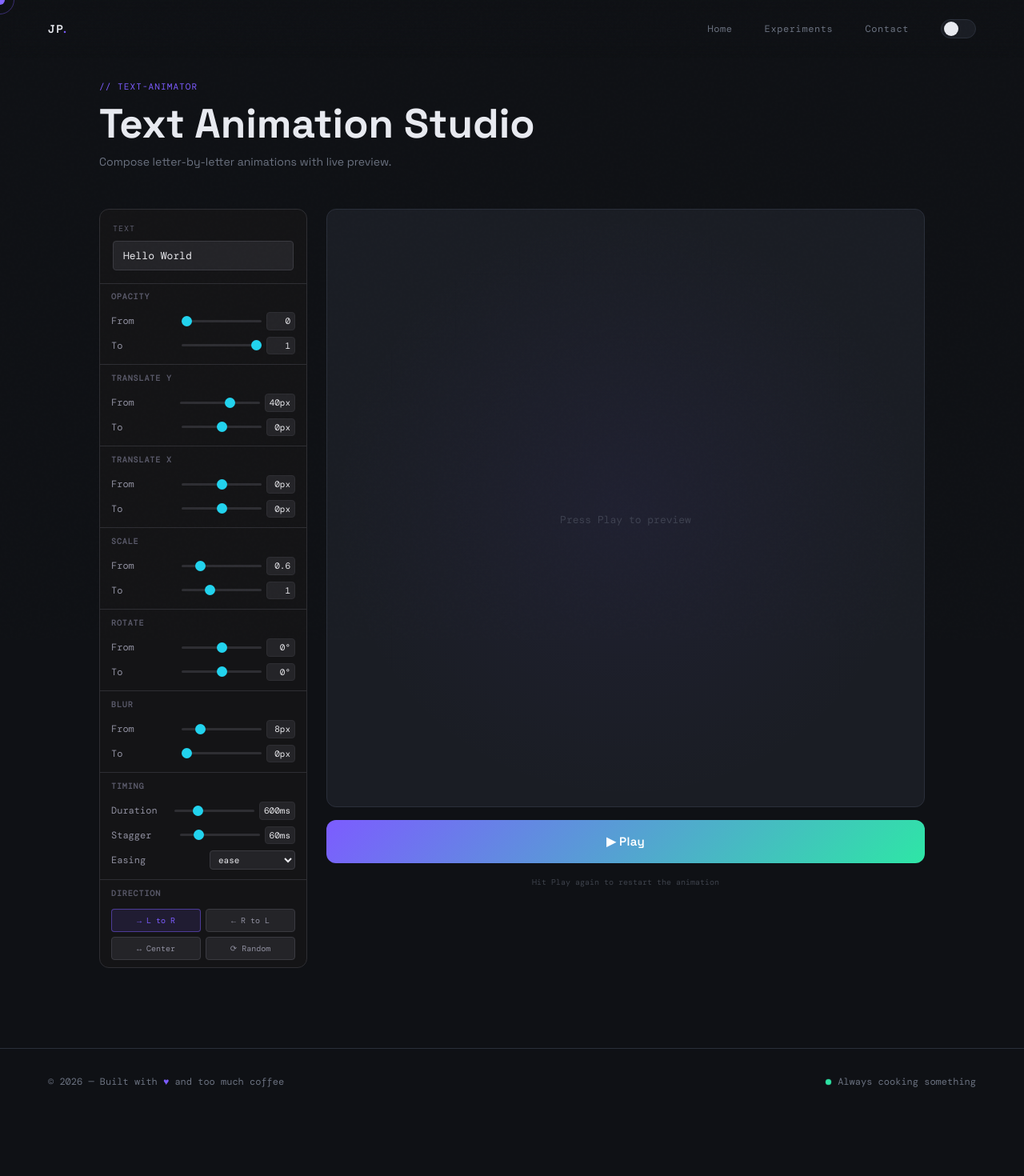
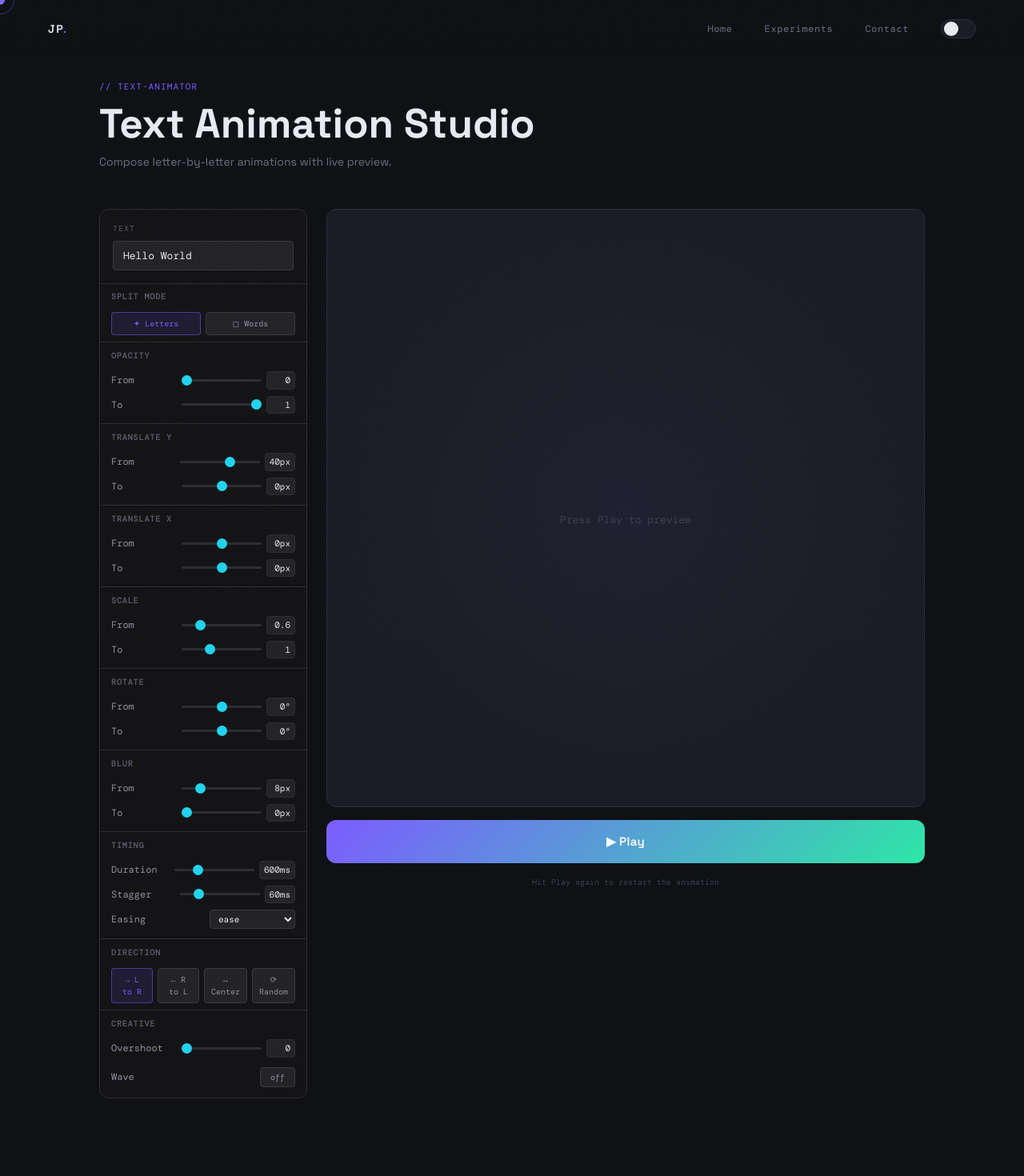
Before and after one commit to JPBelley/jeanphilippebelley-2026, a Next.js app: page /experiments/text-animator in a window 1280 px wide. Shown: the top 1470 px of the page at 80% size. Before the commit the page ends 1393 px from the top, so only its background shows below. Built offline with nearby package versions, Linux system fonts and the light colour scheme; a web font is replaced by a local one.

Commit message:
Sticky scroll

```diff
--- a/app/experiments/text-animator/page.jsx
+++ b/app/experiments/text-animator/page.jsx
@@ -20,10 +20,15 @@ const EASINGS = [
 ];
 
 const DIRECTIONS = [
-  { label: '→ L to R',    value: 'ltr' },
-  { label: '← R to L',    value: 'rtl' },
-  { label: '↔ Center',    value: 'center' },
-  { label: '⟳ Random',    value: 'random' },
+  { label: '→ L to R',  value: 'ltr' },
+  { label: '← R to L',  value: 'rtl' },
+  { label: '↔ Center',  value: 'center' },
+  { label: '⟳ Random',  value: 'random' },
+];
+
+const SPLIT_MODES = [
+  { label: '✦ Letters', value: 'letter' },
+  { label: '◻ Words',   value: 'word' },
 ];
 
 const DEFAULTS = {
@@ -38,16 +43,17 @@ const DEFAULTS = {
   duration:    600,
   easing:      'ease',
   direction:   'ltr',
+  splitMode:   'letter',
+  wave:        false,
+  waveAmp:     40,
+  waveFreq:    1.0,
+  overshoot:   0,
 };
 
 /* ─── Sub-components ────────────────────────────────────────────────────────── */
 
 function SectionHdr({ label }) {
-  return (
-    <div className="sec-hdr">
-      <span>{label}</span>
-    </div>
-  );
+  return <div className="sec-hdr"><span>{label}</span></div>;
 }
 
 function SliderRow({ label, value, min, max, step = 1, unit = '', onChange }) {
@@ -56,9 +62,7 @@ function SliderRow({ label, value, min, max, step = 1, unit = '', onChange }) {
       <span className="ctrl-label">{label}</span>
       <div className="ctrl-right">
         <input
-          type="range"
-          min={min} max={max} step={step}
-          value={value}
+          type="range" min={min} max={max} step={step} value={value}
           onChange={e => onChange(parseFloat(e.target.value))}
         />
         <span className="ctrl-val">{value}{unit}</span>
@@ -67,48 +71,79 @@ function SliderRow({ label, value, min, max, step = 1, unit = '', onChange }) {
   );
 }
 
+function ToggleGrid({ options, value, onChange }) {
+  return (
+    <div className="grid gap-1.5 pt-1" style={{ gridTemplateColumns: `repeat(${options.length}, 1fr)` }}>
+      {options.map(o => (
+        <button
+          key={o.value}
+          onClick={() => onChange(o.value)}
+          className="text-[10px] px-2 py-1.5 rounded border transition-colors duration-150"
+          style={{
+            background:  value === o.value ? 'rgba(124,92,255,0.12)' : 'var(--color-tool-bg3)',
+            borderColor: value === o.value ? 'rgba(124,92,255,0.5)'  : 'var(--color-tool-border2)',
+            color:       value === o.value ? 'var(--color-violet)'   : 'var(--color-tool-text2)',
+            fontFamily:  'var(--font-mono)',
+          }}
+        >
+          {o.label}
+        </button>
+      ))}
+    </div>
+  );
+}
+
 /* ─── Page ──────────────────────────────────────────────────────────────────── */
 
 export default function TextAnimator() {
-  const [cfg, setCfg]       = useState(DEFAULTS);
+  const [cfg, setCfg]         = useState(DEFAULTS);
   const [playKey, setPlayKey] = useState(0);
   const [playing, setPlaying] = useState(false);
   const randomOrder           = useRef([]);
 
   const set = (key, val) => setCfg(prev => ({ ...prev, [key]: val }));
 
-  /* Split text into character tokens (preserving spaces) */
-  const chars = cfg.text.split('');
+  /* Tokenise based on split mode */
+  const tokens = cfg.splitMode === 'word'
+    ? cfg.text.split(' ').filter(w => w.length > 0)
+    : cfg.text.split('');
 
-  /* Compute stagger delay per character index */
+  /* Stagger delay with optional wave distortion */
   const getDelay = (i) => {
-    const n = chars.length;
+    const n = tokens.length;
+    let base;
     switch (cfg.direction) {
-      case 'rtl':    return (n - 1 - i) * cfg.stagger;
-      case 'center': return Math.abs(i - (n - 1) / 2) * cfg.stagger;
-      case 'random': return (randomOrder.current[i] ?? i) * cfg.stagger;
-      default:       return i * cfg.stagger;
+      case 'rtl':    base = (n - 1 - i) * cfg.stagger; break;
+      case 'center': base = Math.abs(i - (n - 1) / 2) * cfg.stagger; break;
+      case 'random': base = (randomOrder.current[i] ?? i) * cfg.stagger; break;
+      default:       base = i * cfg.stagger;
     }
+    if (cfg.wave) {
+      const offset = Math.sin(i * cfg.waveFreq) * cfg.waveAmp;
+      return Math.max(0, base + offset);
+    }
+    return base;
   };
 
-  /* Play: shuffle random order then bump key to restart animations */
+  /* Overshoot generates a dynamic cubic-bezier, overriding the easing picker */
+  const effectiveEasing = cfg.overshoot > 0
+    ? `cubic-bezier(0.34,${(1 + cfg.overshoot).toFixed(2)},0.64,1)`
+    : cfg.easing;
+
   const play = () => {
-    const n = chars.length;
+    const n = tokens.length;
     const arr = Array.from({ length: n }, (_, i) => i);
     for (let i = arr.length - 1; i > 0; i--) {
       const j = Math.floor(Math.random() * (i + 1));
       [arr[i], arr[j]] = [arr[j], arr[i]];
     }
     randomOrder.current = arr;
-
     setPlayKey(k => k + 1);
     setPlaying(true);
-
     const totalDuration = (n - 1) * cfg.stagger + cfg.duration + 200;
     setTimeout(() => setPlaying(false), totalDuration);
   };
 
-  /* Dynamic keyframe name tied to playKey so each play restarts from scratch */
   const kf = `la${playKey}`;
   const keyframeCSS = `
     @keyframes ${kf} {
@@ -134,15 +169,9 @@ export default function TextAnimator() {
 
         {/* Header */}
         <div className="mb-12">
-          <p className="font-mono text-[11px] uppercase tracking-widest text-violet mb-3">
-            // text-animator
-          </p>
-          <h1 className="text-[clamp(28px,4vw,52px)] font-bold leading-none mb-3">
-            Text Animation Studio
-          </h1>
-          <p className="text-muted text-[14px]">
-            Compose letter-by-letter animations with live preview.
-          </p>
+          <p className="font-mono text-[11px] uppercase tracking-widest text-violet mb-3">// text-animator</p>
+          <h1 className="text-[clamp(28px,4vw,52px)] font-bold leading-none mb-3">Text Animation Studio</h1>
+          <p className="text-muted text-[14px]">Compose letter-by-letter animations with live preview.</p>
         </div>
 
         <div className="flex gap-6 items-start max-[900px]:flex-col">
@@ -157,13 +186,20 @@ export default function TextAnimator() {
             <div className="p-4 border-b border-tool-border">
               <p className="text-[10px] uppercase tracking-widest text-tool-text3 mb-2">Text</p>
               <input
-                type="text"
-                value={cfg.text}
+                type="text" value={cfg.text}
                 onChange={e => set('text', e.target.value)}
                 className="w-full bg-tool-bg3 border border-tool-border2 rounded px-3 py-2 text-[13px] text-tool-text outline-none"
                 style={{ fontFamily: 'var(--font-mono)' }}
                 placeholder="Enter text…"
               />
+            </div>
+
+            {/* Split mode */}
+            <div className="section border-b border-tool-border">
+              <SectionHdr label="Split Mode" />
+              <div className="sec-body">
+                <ToggleGrid options={SPLIT_MODES} value={cfg.splitMode} onChange={v => set('splitMode', v)} />
+              </div>
             </div>
 
             {/* Opacity */}
@@ -227,44 +263,75 @@ export default function TextAnimator() {
                 <SliderRow label="Duration" value={cfg.duration} min={100} max={2000} step={50} unit="ms" onChange={v => set('duration', v)} />
                 <SliderRow label="Stagger"  value={cfg.stagger}  min={0}   max={300}  step={5}  unit="ms" onChange={v => set('stagger', v)} />
                 <div className="ctrl-row">
-                  <span className="ctrl-label">Easing</span>
-                  <select value={cfg.easing} onChange={e => set('easing', e.target.value)}>
-                    {EASINGS.map(e => (
-                      <option key={e.value} value={e.value}>{e.label}</option>
-                    ))}
+                  <span className="ctrl-label" style={{ opacity: cfg.overshoot > 0 ? 0.4 : 1 }}>Easing</span>
+                  <select
+                    value={cfg.easing}
+                    onChange={e => set('easing', e.target.value)}
+                    disabled={cfg.overshoot > 0}
+                    style={{ opacity: cfg.overshoot > 0 ? 0.4 : 1 }}
+                  >
+                    {EASINGS.map(e => <option key={e.value} value={e.value}>{e.label}</option>)}
                   </select>
                 </div>
               </div>
             </div>
 
             {/* Direction */}
-            <div className="section">
+            <div className="section border-b border-tool-border">
               <SectionHdr label="Direction" />
               <div className="sec-body">
-                <div className="grid grid-cols-2 gap-1.5 pt-1">
-                  {DIRECTIONS.map(d => (
-                    <button
-                      key={d.value}
-                      onClick={() => set('direction', d.value)}
-                      className="text-[10px] px-2 py-1.5 rounded border transition-colors duration-150"
-                      style={{
-                        background:   cfg.direction === d.value ? 'rgba(124,92,255,0.12)' : 'var(--color-tool-bg3)',
-                        borderColor:  cfg.direction === d.value ? 'rgba(124,92,255,0.5)'  : 'var(--color-tool-border2)',
-                        color:        cfg.direction === d.value ? 'var(--color-violet)'    : 'var(--color-tool-text2)',
-                        fontFamily:   'var(--font-mono)',
-                      }}
-                    >
-                      {d.label}
-                    </button>
-                  ))}
+                <ToggleGrid options={DIRECTIONS} value={cfg.direction} onChange={v => set('direction', v)} />
+              </div>
+            </div>
+
+            {/* Creative */}
+            <div className="section">
+              <SectionHdr label="Creative" />
+              <div className="sec-body">
+
+                {/* Overshoot */}
+                <SliderRow
+                  label="Overshoot"
+                  value={cfg.overshoot} min={0} max={1.5} step={0.05}
+                  onChange={v => set('overshoot', v)}
+                />
+                {cfg.overshoot > 0 && (
+                  <p className="font-mono text-[9px] pb-1" style={{ color: 'var(--color-violet)', opacity: 0.7 }}>
+                    cubic-bezier(0.34,{(1 + cfg.overshoot).toFixed(2)},0.64,1)
+                  </p>
+                )}
+
+                {/* Wave toggle */}
+                <div className="ctrl-row mt-1">
+                  <span className="ctrl-label">Wave</span>
+                  <button
+                    onClick={() => set('wave', !cfg.wave)}
+                    className="text-[10px] px-3 py-1 rounded border transition-colors duration-150"
+                    style={{
+                      background:  cfg.wave ? 'rgba(46,230,166,0.12)' : 'var(--color-tool-bg3)',
+                      borderColor: cfg.wave ? 'rgba(46,230,166,0.5)'  : 'var(--color-tool-border2)',
+                      color:       cfg.wave ? 'var(--color-mint)'     : 'var(--color-tool-text2)',
+                      fontFamily:  'var(--font-mono)',
+                    }}
+                  >
+                    {cfg.wave ? 'on' : 'off'}
+                  </button>
                 </div>
+
+                {/* Wave controls — only visible when wave is on */}
+                {cfg.wave && (
+                  <>
+                    <SliderRow label="Amplitude" value={cfg.waveAmp}  min={0} max={150} step={5}   unit="ms" onChange={v => set('waveAmp', v)} />
+                    <SliderRow label="Frequency" value={cfg.waveFreq} min={0.1} max={3} step={0.1}           onChange={v => set('waveFreq', v)} />
+                  </>
+                )}
               </div>
             </div>
 
           </aside>
 
           {/* ── PREVIEW ──────────────────────────────────────────────────────── */}
-          <div className="flex-1 flex flex-col gap-4 min-w-0">
+          <div className="flex-1 flex flex-col gap-4 min-w-0 sticky top-[100px] self-start">
             <style dangerouslySetInnerHTML={{ __html: keyframeCSS }} />
 
             {/* Square preview window */}
@@ -272,10 +339,7 @@ export default function TextAnimator() {
               className="w-full rounded-xl border border-ui overflow-hidden relative flex items-center justify-center"
               style={{ aspectRatio: '1 / 1', background: 'var(--color-bg2)' }}
             >
-              {/* Grid overlay */}
               <div className="hero-grid absolute inset-0 opacity-20" />
-
-              {/* Radial glow */}
               <div
                 className="absolute inset-0 pointer-events-none"
                 style={{ background: 'radial-gradient(ellipse at center, rgba(124,92,255,0.06), transparent 70%)' }}
@@ -283,28 +347,24 @@ export default function TextAnimator() {
 
               <div
                 className="relative px-10 text-center"
-                style={{
-                  fontSize: 'clamp(22px, 4.5vw, 56px)',
-                  fontWeight: 700,
-                  lineHeight: 1.2,
-                  wordBreak: 'break-word',
-                }}
+                style={{ fontSize: 'clamp(22px, 4.5vw, 56px)', fontWeight: 700, lineHeight: 1.2, wordBreak: 'break-word' }}
               >
                 {playKey === 0 ? (
                   <span className="font-mono text-[13px] font-normal" style={{ color: 'var(--color-muted)', opacity: 0.4 }}>
                     Press Play to preview
                   </span>
                 ) : (
-                  chars.map((char, i) => (
+                  tokens.map((token, i) => (
                     <span
                       key={`${playKey}-${i}`}
                       style={{
                         display: 'inline-block',
-                        whiteSpace: char === ' ' ? 'pre' : undefined,
-                        animation: `${kf} ${cfg.duration}ms ${cfg.easing} ${getDelay(i)}ms both`,
+                        marginRight: cfg.splitMode === 'word' && i < tokens.length - 1 ? '0.3em' : undefined,
+                        whiteSpace: cfg.splitMode === 'letter' && token === ' ' ? 'pre' : undefined,
+                        animation: `${kf} ${cfg.duration}ms ${effectiveEasing} ${getDelay(i)}ms both`,
                       }}
                     >
-                      {char === ' ' ? '\u00A0' : char}
+                      {cfg.splitMode === 'letter' && token === ' ' ? '\u00A0' : token}
                     </span>
                   ))
                 )}
@@ -315,7 +375,7 @@ export default function TextAnimator() {
             <button
               onClick={play}
               disabled={!cfg.text.trim()}
-              className="w-full py-4 rounded-xl font-head font-semibold text-[15px] tracking-wide transition-opacity duration-200 disabled:opacity-30 disabled:cursor-not-allowed text-white"
+              className="w-full py-4 rounded-xl font-head font-semibold text-[15px] tracking-wide disabled:opacity-30 disabled:cursor-not-allowed text-white"
               style={{
                 background: playing
                   ? 'var(--color-mint)'
@@ -326,7 +386,6 @@ export default function TextAnimator() {
               {playing ? '● Playing…' : '▶ Play'}
             </button>
 
-            {/* Quick-reset hint */}
             <p className="font-mono text-[10px] text-center" style={{ color: 'var(--color-muted)', opacity: 0.5 }}>
               Hit Play again to restart the animation
             </p>
```
